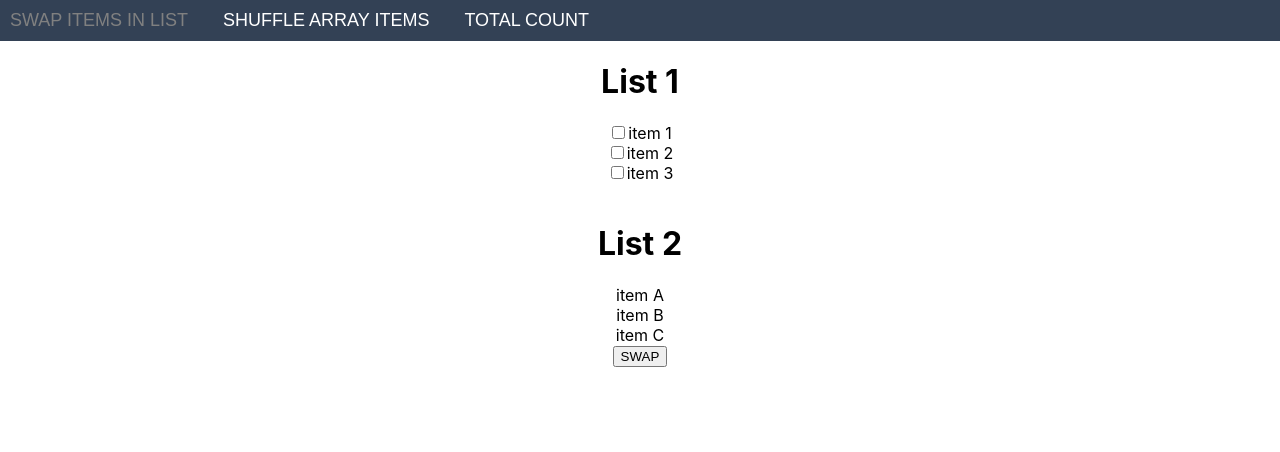
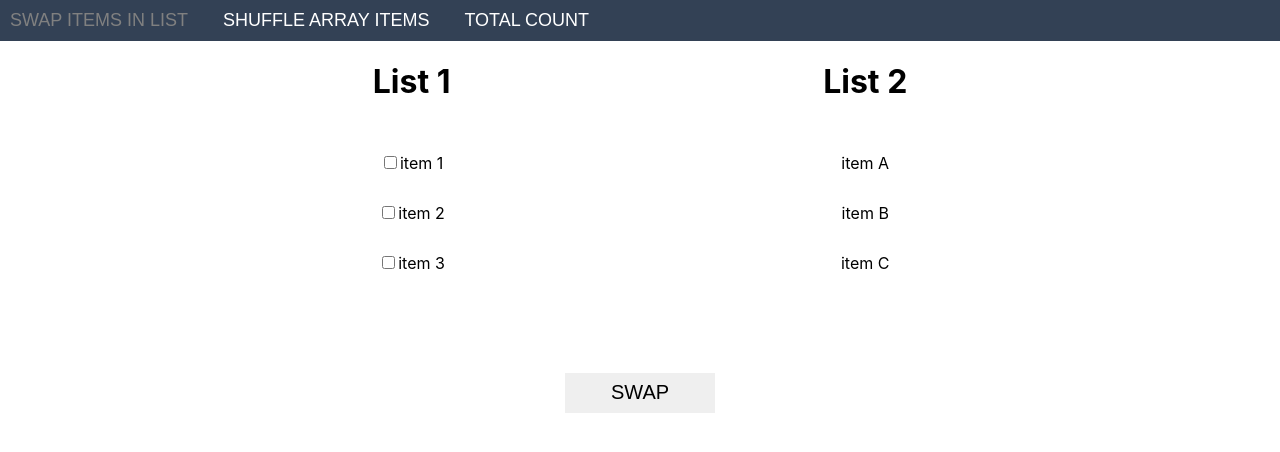
Before and after one commit to Chandan9898Kumar/maching_coding, a React (Create React App) app: page / in a window 1280 px wide. Shown: the top 452 px of the page. Built offline with nearby package versions, Linux system fonts and the light colour scheme.

Commit message:
chore: started count

```diff
--- a/src/Components/FindCount/FindTotalAmount.js
+++ b/src/Components/FindCount/FindTotalAmount.js
@@ -1,20 +1,53 @@
+import React from "react";
+import countStyle from "./count.module.css";
 
-import React from "react"
+const getFormattedPrice = (price) => `$${price.toFixed(2)}`;
+const FindTotalAmount = () => {
+  const styles = {
+    header: {
+      textAlign: "center",
+      fontSize: "35px",
+    },
+  };
 
+  const handleChange = (event, name, price, index) => {};
 
-const FindTotalAmount=()=>{
+  return (
+    <div>
+      <h3 style={styles.header}>Find Total Amount</h3>
 
+    </div>
+  );
+};
+export default FindTotalAmount;
 
-
-
-
-return(
-    <>
-
-    </>
-)
-
-
-
-}
-export default FindTotalAmount
+export const topItems = [
+  {
+    name: "Capsicum",
+    price: 1.2,
+  },
+  {
+    name: "Paneer",
+    price: 2.0,
+  },
+  {
+    name: "Red Paprika",
+    price: 2.5,
+  },
+  {
+    name: "Onions",
+    price: 3.0,
+  },
+  {
+    name: "Extra Cheese",
+    price: 3.5,
+  },
+  {
+    name: "Baby Corns",
+    price: 3.0,
+  },
+  {
+    name: "Mushroom",
+    price: 2.0,
+  },
+];
--- /dev/null
+++ b/src/Components/FindCount/count.module.css
@@ -0,0 +1,20 @@
+.top_list {
+    list-style: none;
+    padding: 0;
+}
+
+.top_list li {
+    margin-bottom: 0.5rem;
+}
+
+.top_list_item {
+    display: grid;
+    grid-template-columns: auto auto;
+}
+
+
+.left_section {
+    display: flex;
+    justify-content: center;
+    align-items: baseline;
+}
--- a/src/Components/SwapArrayItems/SwapItems.js
+++ b/src/Components/SwapArrayItems/SwapItems.js
@@ -46,7 +46,23 @@ const SwapArrayOfItems = () => {
   };
 
   return (
-    <div style={{ display: "block" }}>
+    <>
+      <div
+        style={{
+          display: "flex",
+          justifyContent: "space-evenly",
+          alignItems: "center",
+        }}
+      >
+        <div
+          style={{
+            display: "flex",
+            justifyContent: "center",
+            alignItems: "center",
+            flexDirection: "column",
+            gap: "30px",
+          }}
+        >
           <h1>List 1</h1>
 
           {stateOne.map((items, index) => {
@@ -62,16 +78,47 @@ const SwapArrayOfItems = () => {
               </div>
             );
           })}
+        </div>
 
-      <br />
+        <div
+          style={{
+            display: "flex",
+            justifyContent: "center",
+            alignItems: "center",
+            flexDirection: "column",
+            gap: "30px",
+          }}
+        >
           <h1>List 2</h1>
           {stateTwo.map((items, index) => {
             return <div key={items.id}>{items.name}</div>;
           })}
-      <div style={{ display: "block", textAlign: "center" }}>
-        <button onClick={handleSwap}> SWAP</button>
         </div>
       </div>
+      <div
+        style={{
+          display: "block",
+          textAlign: "center",
+          position: "relative",
+          top: "100px",
+        }}
+      >
+        <button
+          onClick={handleSwap}
+          style={{
+            width: "150px",
+            height: "40px",
+            fontSize: "20px",
+            fontWeight: "500",
+            border: "none",
+            cursor: "pointer",
+          }}
+        >
+          {" "}
+          SWAP
+        </button>
+      </div>
+    </>
   );
 };
 
```
Lines whose indentation alone changed are shown as unchanged.
